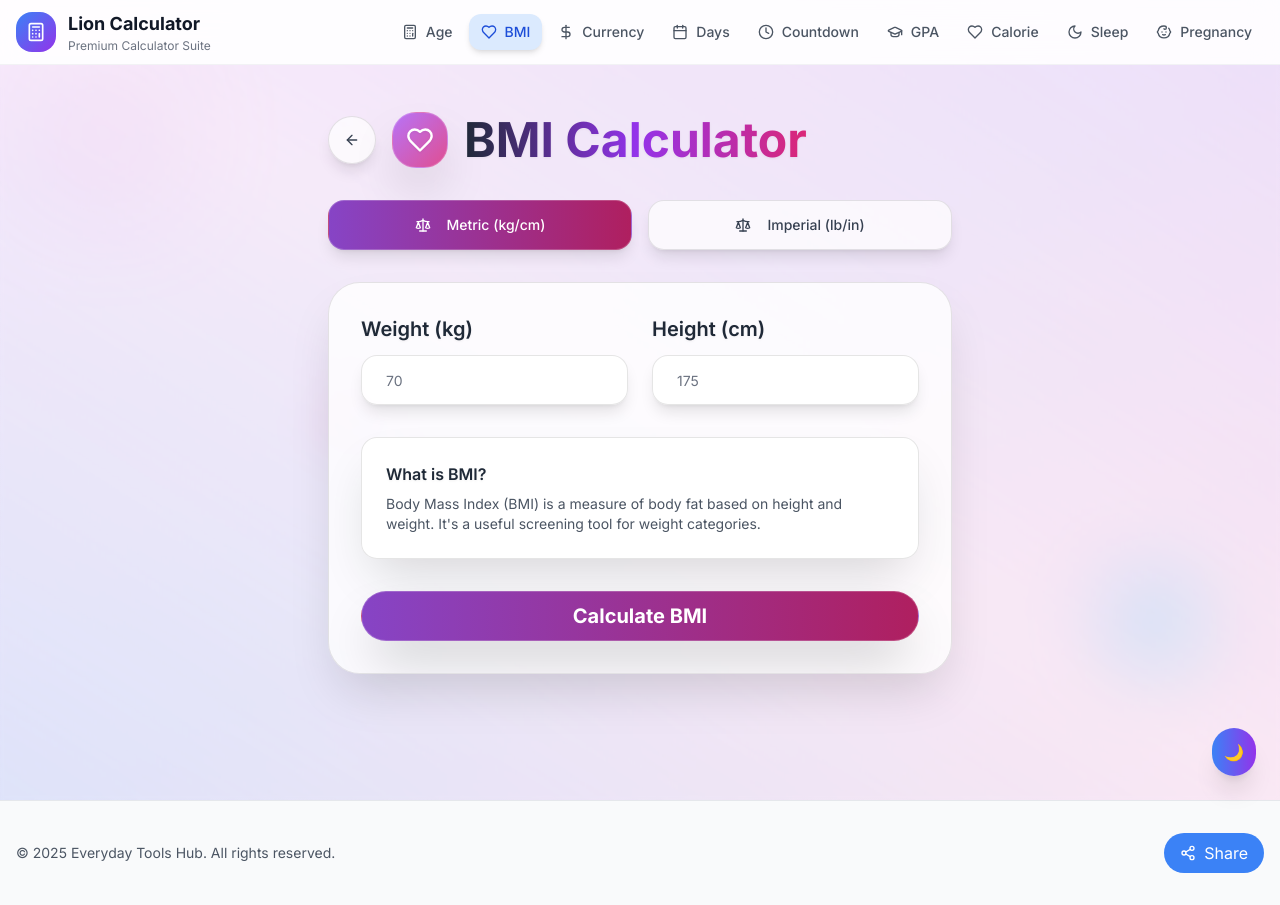
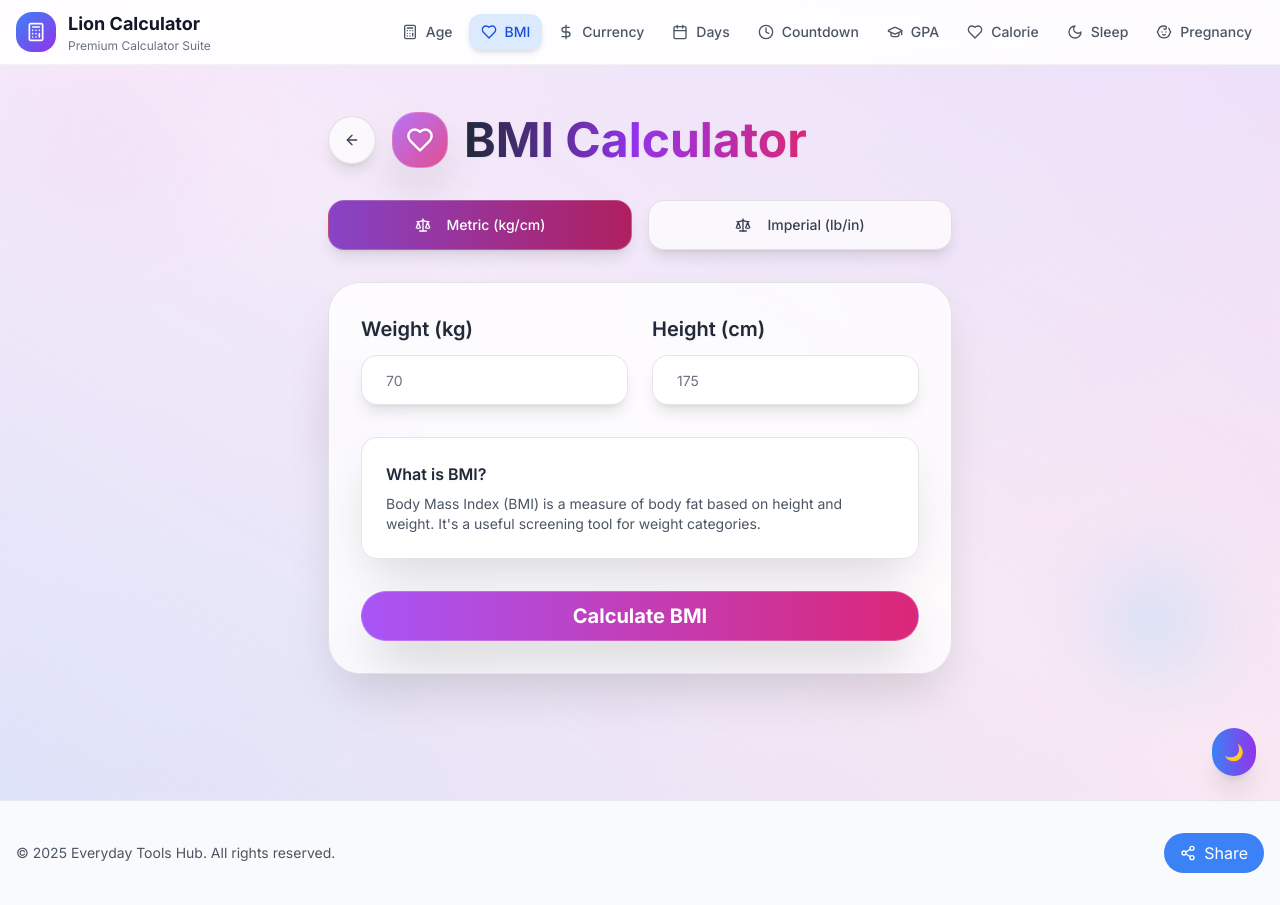
Before and after one commit to AbdulBasitMomin/black-white-calculators, a React (Vite) app: page /bmi in a window 1280 px wide. Built offline with nearby package versions, Linux system fonts and the light colour scheme.

Commit message:
Fix: Improve button visibility in light mode
Adjusted button text colors in BMI calculator and home page to ensure visibility in light mode.

```diff
--- a/src/pages/BMICalculator.tsx
+++ b/src/pages/BMICalculator.tsx
@@ -1,4 +1,3 @@
-
 import { useState } from "react";
 import { ArrowLeft, Copy, Check, Heart, Scale } from "lucide-react";
 import { useNavigate } from "react-router-dom";
@@ -234,7 +233,7 @@ const BMICalculator = () => {
 
                 <Button
                   onClick={calculateBMI}
-                  className="w-full bg-gradient-to-r from-purple-500/80 to-pink-600/80 hover:from-purple-600/80 hover:to-pink-700/80 text-white font-bold py-6 text-xl rounded-full transition-all duration-300 hover:scale-105 shadow-2xl backdrop-blur-xl border border-white/20"
+                  className="w-full bg-gradient-to-r from-purple-500 to-pink-600 hover:from-purple-600 hover:to-pink-700 text-white font-bold py-6 text-xl rounded-full transition-all duration-300 hover:scale-105 shadow-2xl backdrop-blur-xl border border-white/20"
                 >
                   Calculate BMI
                 </Button>
```
